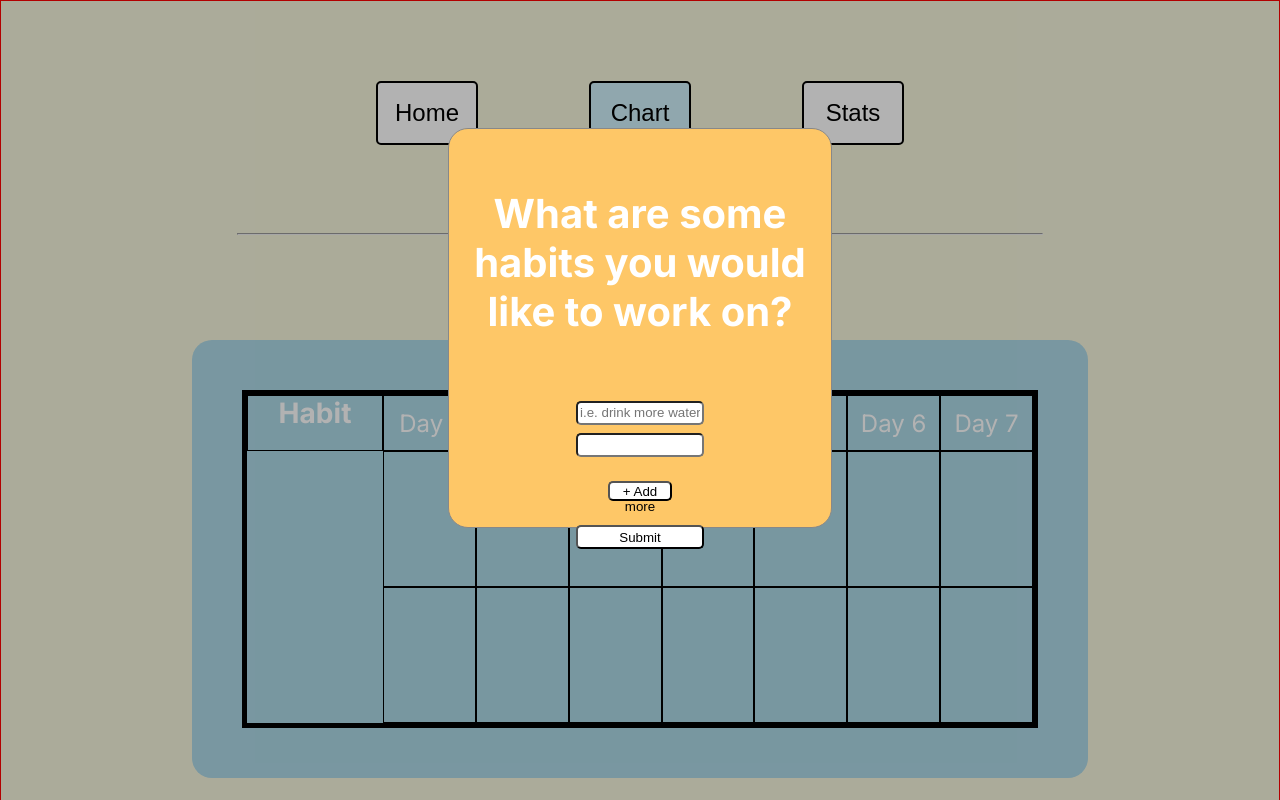
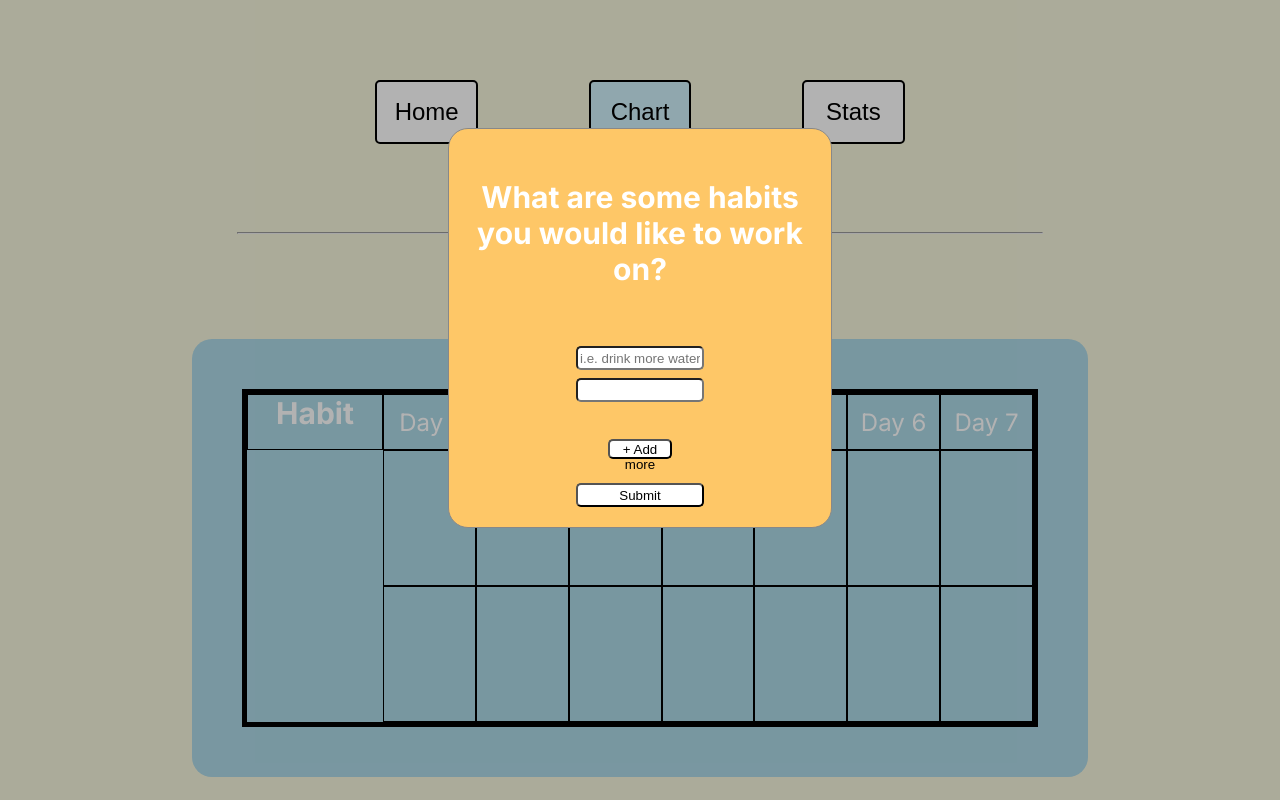
Before and after one commit to ulapkus/Habit-Tracker, a Next.js app: page / in a window 1280 px wide. Both pictures are taken after a click on the button "Chart". Shown: the top 800 px of the page. Built offline with nearby package versions, Linux system fonts and the light colour scheme.

Commit message:
combined modal and questions components

```diff
--- a/app/components/chart.js
+++ b/app/components/chart.js
@@ -1,5 +1,5 @@
 import React, { useState } from "react";
-import Modal from "./modal";
+import Questions from "./questions";
 
 export const Context = React.createContext();
 
@@ -34,7 +34,7 @@ export default function Chart() {
       <div className="mainquestions">
         <section className="border">
           <Context.Provider value={[random, setRandom]}>
-            <Modal />
+            <Questions />
           </Context.Provider>
           <section className="habits">
             <h3 className="habit-heading">Habit</h3>
--- a/app/components/modal.js
+++ b/app/components/modal.js
@@ -1,34 +1,31 @@
-import React, { useEffect } from "react";
-// import Question from "./questions";
-import Question from "./questions";
+// // import React, { useEffect } from "react";
+// // import Question from "./questions";
 
-export default function Modal() {
-  useEffect(() => {
-    function onstartup() {
-      document.getElementById("myModal").style.display = "block";
-    }
-    onstartup();
-  }, []);
+// // function exit() {
+//   //     var modal = document.getElementById("myModal");
+//   //     modal.style.display = "none";
+//   // }
 
-function exit() {
-    var modal = document.getElementById("myModal");
-    modal.style.display = "none";
-}
+// export default function Modal() {
+//   // useEffect(() => {
+//   //   function onstartup() {
+//   //     document.getElementById("myModal").style.display = "block";
+//   //   }
+//   //   onstartup();
+//   // }, []);
 
-  window.onclick = function (event) {
-    var modal = document.getElementById("myModal");
-    if (event.target == modal) {
-      modal.style.display = "none";
-    }
-  };
+//   // window.onclick = function (event) {
+//   //   var modal = document.getElementById("myModal");
+//   //   if (event.target == modal) {
+//   //     modal.style.display = "none";
+//   //   }
+//   // };
 
-  return (
-    <div id="myModal" className="modal">
-      <div className="modal-content">
-        {/* <span onClick={exit} className="close">&times;</span> */}
-        {/* ^ X button */}
-        <Question />
-      </div>
-    </div>
-  );
-}
+//   return (
+//     <div className="modal-content">
+//       {/* <span onClick={exit} className="close">&times;</span> */}
+//       {/* ^ X button */}
+//       <Question />
+//     </div>
+//   );
+// }
--- a/app/components/questions.js
+++ b/app/components/questions.js
@@ -1,8 +1,22 @@
-import React, { useContext, useState } from "react";
+import React, { useContext, useEffect} from "react";
 import { Context } from "./chart";
 
 export default function Child() {
   const [random, setRandom] = useContext(Context);
+
+  useEffect(() => {
+    function onstartup() {
+      document.getElementById("myModal").style.display = "block";
+    }
+    onstartup();
+  }, []);
+
+  window.onclick = function (event) {
+    var modal = document.getElementById("myModal");
+    if (event.target == modal) {
+      modal.style.display = "none";
+    }
+  };
 
   const createNewElement = () => {
     const newInputBox = document.createElement("input");
@@ -19,12 +33,14 @@ export default function Child() {
   }
 
   return (
-    <div>
-      <div className="habits-question-main">
-        <div className="question-plus-answer">
-          <h2 className="what-habits-q">
+    <div id="myModal" className="modal">
+    <div className="modal-content">
+
+    <section className="habits-question-main">
+      <section className="question-plus-answer">
+        <h3 className="what-habits-q">
           What are some habits you would like to work on?
-          </h2>
+        </h3>
         <div className="input-boxes">
           <input
             className="answer"
@@ -35,13 +51,16 @@ export default function Child() {
           <input type="text" />
           <div id="newElementId"></div>
         </div>
-        </div>
-        <div className="buttons-q">
+      </section>
+      <section className="buttons-q">
         <button className="add-more" onClick={createNewElement}>
           + Add more
         </button>
-          <button onClick={getInputValues} className="submit-q">Submit</button>
-        </div>
+        <button onClick={getInputValues} className="submit-q">
+          Submit
+        </button>
+      </section>
+    </section>
     </div>
     </div>
   );
--- a/app/globals.css
+++ b/app/globals.css
@@ -14,7 +14,7 @@ body {
   flex-direction: column;
   justify-content: center;
   align-items: center;
-  border: 1px solid red;
+  /* border: 1px solid red; */
   background-color: beige;
 }
 
@@ -118,7 +118,7 @@ hr {
   justify-content: space-between;
   align-items: center;
   /* border: 1px solid red; */
-  height: 50vh;
+  height: 100%;
   width: 100%;
 }
 
@@ -130,6 +130,7 @@ input {
 
 .what-habits-q {
   text-align: center;
+  width: 100%;
 }
 
 .buttons-q {
@@ -157,14 +158,14 @@ input {
   /* border: 1px solid blue; */
 }
 
-h2 {
-  font-size: 30px;
-  width: 80%;
-}
-
 button {
   border-radius: 5px;
   background-color: white;
+}
+
+h3 {
+  font-size: 30px;
+  width: 80%;
 }
 
 .submit-q {
@@ -325,8 +326,8 @@ th {
 }
 
 h2 {
-  font-size: 5vh;
-  padding: 5vh 0 6vh 0;
+  font-size: 3vh;
+  padding: 3vh 0 4vh 0;
   margin: 0;
   /* border: 1px solid pink; */
   height: 100%;
```
Lines whose indentation alone changed are shown as unchanged.
